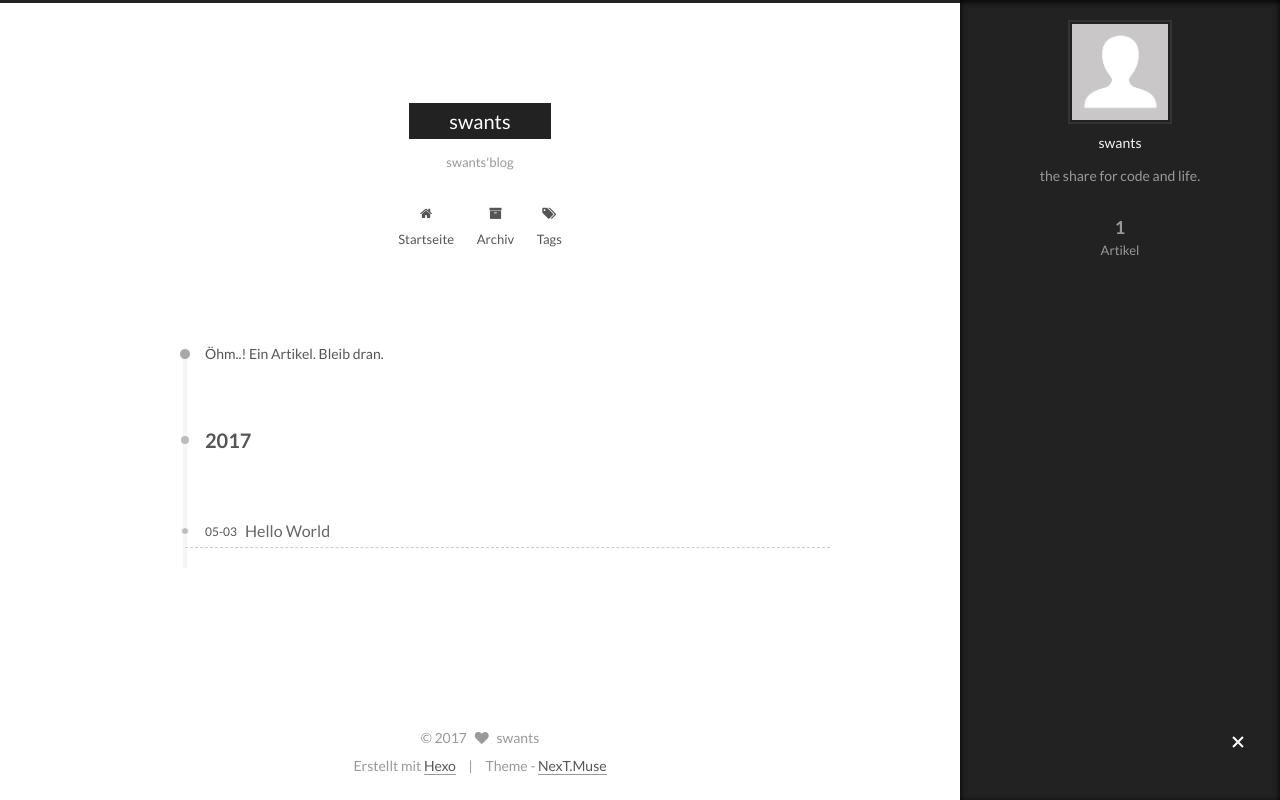
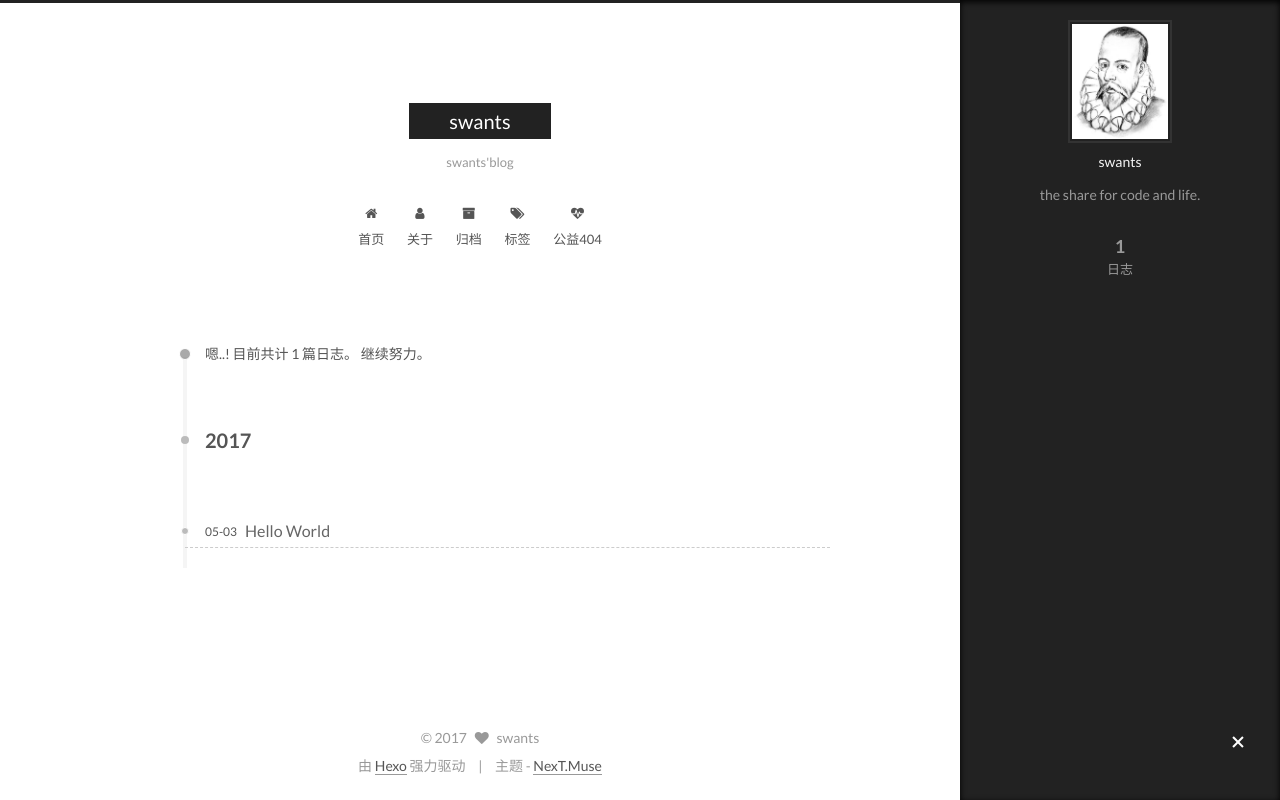
Before and after one commit to swants/swants.github.io, a plain HTML site: page archives/2017/05/index.html in a window 1280 px wide. Both pictures are taken after a click on the element 1238 px from the left and 743 px from the top of the page. Drawn offline with Linux system fonts and the light colour scheme.

Commit message:
Site updated: 2017-05-03 11:50:49

```diff
--- a/archives/2017/05/index.html
+++ b/archives/2017/05/index.html
@@ -5,7 +5,7 @@
 
 
 
-<html class="theme-next muse use-motion" lang="">
+<html class="theme-next muse use-motion" lang="zh-Hans">
 <head>
   <meta charset="UTF-8"/>
 <meta http-equiv="X-UA-Compatible" content="IE=edge" />
@@ -112,7 +112,7 @@
     motion: true,
     duoshuo: {
       userId: '0',
-      author: 'Author'
+      author: '博主'
     },
     algolia: {
       applicationID: '',
@@ -132,10 +132,10 @@
 
 
 
-  <title>Archiv | swants</title>
+  <title>归档 | swants</title>
 </head>
 
-<body itemscope itemtype="http://schema.org/WebPage" lang="">
+<body itemscope itemtype="http://schema.org/WebPage" lang="zh-Hans">
 
 
 
@@ -198,7 +198,17 @@
 
               <i class="menu-item-icon fa fa-fw fa-home"></i> <br />
 
-            Startseite
+            首页
+          </a>
+        </li>
+
+
+        <li class="menu-item menu-item-about">
+          <a href="/about" rel="section">
+
+              <i class="menu-item-icon fa fa-fw fa-user"></i> <br />
+
+            关于
           </a>
         </li>
 
@@ -208,7 +218,7 @@
 
               <i class="menu-item-icon fa fa-fw fa-archive"></i> <br />
 
-            Archiv
+            归档
           </a>
         </li>
 
@@ -218,7 +228,17 @@
 
               <i class="menu-item-icon fa fa-fw fa-tags"></i> <br />
 
-            Tags
+            标签
+          </a>
+        </li>
+
+
+        <li class="menu-item menu-item-commonweal">
+          <a href="/404.html" rel="section">
+
+              <i class="menu-item-icon fa fa-fw fa-heartbeat"></i> <br />
+
+            公益404
           </a>
         </li>
 
@@ -250,7 +270,7 @@
 
 
 
-      Öhm..! Ein Artikel. Bleib dran.
+      嗯..! 目前共计 1 篇日志。 继续努力。
     </span>
 
 
@@ -331,7 +351,7 @@
       <section class="site-overview sidebar-panel sidebar-panel-active">
         <div class="site-author motion-element" itemprop="author" itemscope itemtype="http://schema.org/Person">
           <img class="site-author-image" itemprop="image"
-               src="/images/avatar.gif"
+               src="/uploads/avatar.png"
                alt="swants" />
           <p class="site-author-name" itemprop="name">swants</p>
 
@@ -344,7 +364,7 @@
             <div class="site-state-item site-state-posts">
               <a href="/archives">
                 <span class="site-state-item-count">1</span>
-                <span class="site-state-item-name">Artikel</span>
+                <span class="site-state-item-name">日志</span>
               </a>
             </div>
 
@@ -398,11 +418,11 @@
 
 
 <div class="powered-by">
-  Erstellt mit  <a class="theme-link" href="https://hexo.io">Hexo</a>
+  由 <a class="theme-link" href="https://hexo.io">Hexo</a> 强力驱动
 </div>
 
 <div class="theme-info">
-  Theme -
+  主题 -
   <a class="theme-link" href="https://github.com/iissnan/hexo-theme-next">
     NexT.Muse
   </a>
```
Also changed, not shown: 2017/05/03/hello-world/index.html (+35 -15 lines), archives/2017/index.html (+32 -12 lines), archives/index.html (+32 -12 lines), index.html (+33 -13 lines), uploads/avatar.png (added).
